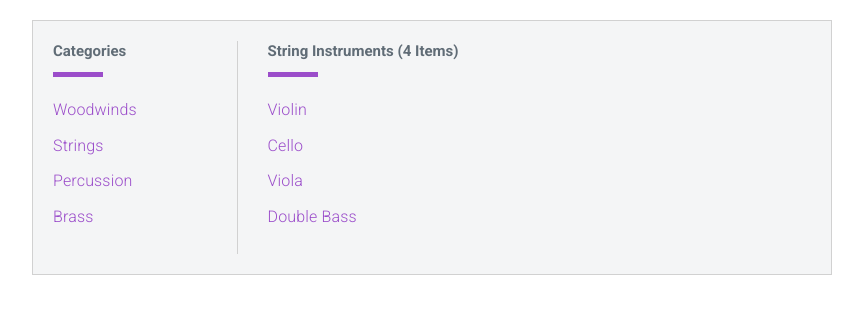
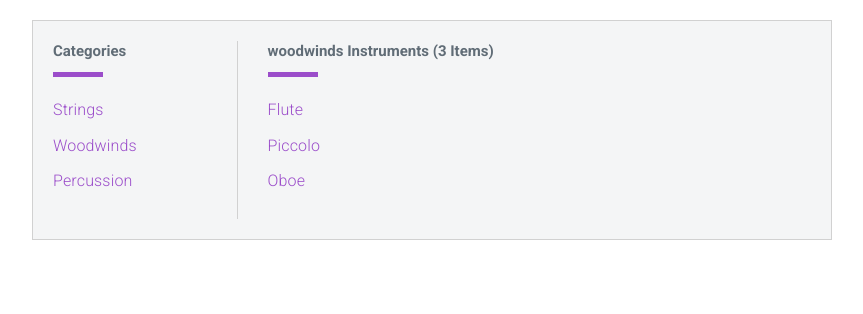
Before and after one commit to rrjoson/udacity-item-catalog, a Flask app: page /catalog/2 in a window 1280 px wide. Shown: the part 52-366 px from the top of the page, without its empty margins (208-1071 px from the left). Run offline with Flask 2, Linux system fonts and the light colour scheme; some libraries are stand-ins or nearby versions.

Commit message:
feat: Add dynamic data to category page

```diff
--- a/application.py
+++ b/application.py
@@ -27,7 +27,19 @@ def showCategories():
 @app.route('/catalog/<int:catalog_id>')
 @app.route('/catalog/<int:catalog_id>/items')
 def showCategory(catalog_id):
-	return render_template('category.html')
+	# Get all categories
+	categories = session.query(Category).all()
+
+	category = session.query(Category).filter_by(id = catalog_id).first()
+
+	categoryName = category.name
+
+	# Get all items of a specific category
+	categoryItems = session.query(CategoryItem).filter_by(category_id = catalog_id).all()
+
+	categoryItemsCount = session.query(CategoryItem).filter_by(category_id = catalog_id).count()
+
+	return render_template('category.html', categories = categories, categoryItems = categoryItems, categoryName = categoryName, categoryItemsCount = categoryItemsCount)
 
 @app.route('/catalog/<int:catalog_id>/items/<int:item_id>')
 def showCategoryItem(catalog_id, item_id):
--- a/templates/category.html
+++ b/templates/category.html
@@ -10,26 +10,13 @@
 					<span class="header__bar"></span>
 				</h6>
 				<ul class="list__items">
+					{% for category in categories %}
 						<a href="/">
 							<li class="items__item">
-							<span class="item__name">Woodwinds</span>
+								<span class="item__name">{{category.name}}</span>
 							</li>
 						</a>
-					<a href="/">
-						<li class="items__item">
-							<span class="item__name">Strings</span>
-						</li>
-					</a>
-					<a href="/">
-						<li class="items__item">
-							<span class="item__name">Percussion</span>
-						</li>
-					</a>
-					<a href="/">
-						<li class="items__item">
-							<span class="item__name">Brass</span>
-						</li>
-					</a>
+					{% endfor %}
 				</ul>
 			</div>
 		</div>
@@ -37,30 +24,17 @@
 		<div class="category-items column column-75">
 			<div class="category-items__list">
 				<h6 class="list__header">
-					<span class="header__title">String Instruments (4 Items)</span>
+					<span class="header__title">{{categoryName}} Instruments ({{categoryItemsCount}} Items)</span>
 					<span class="header__bar"></span>
 				</h6>
 				<ul class="list__items">
+					{% for categoryItem in categoryItems %}
 						<a href="/">
 							<li class="items__item">
-							<span class="item__name">Violin</span>
+								<span class="item__name">{{categoryItem.name}}</span>
 							</li>
 						</a>
-					<a href="/">
-						<li class="items__item">
-							<span class="item__name">Cello</span>
-						</li>
-					</a>
-					<a href="/">
-						<li class="items__item">
-							<span class="item__name">Viola</span>
-						</li>
-					</a>
-					<a href="/">
-						<li class="items__item">
-							<span class="item__name">Double Bass</span>
-						</li>
-					</a>
+					{% endfor %}
 				</ul>
 				<!-- <a href="/" class="button u list__add">Add Item</a> -->
 			</div>
```
Also changed, not shown: itemcatalog.db. Lines whose indentation alone changed are shown as unchanged.
